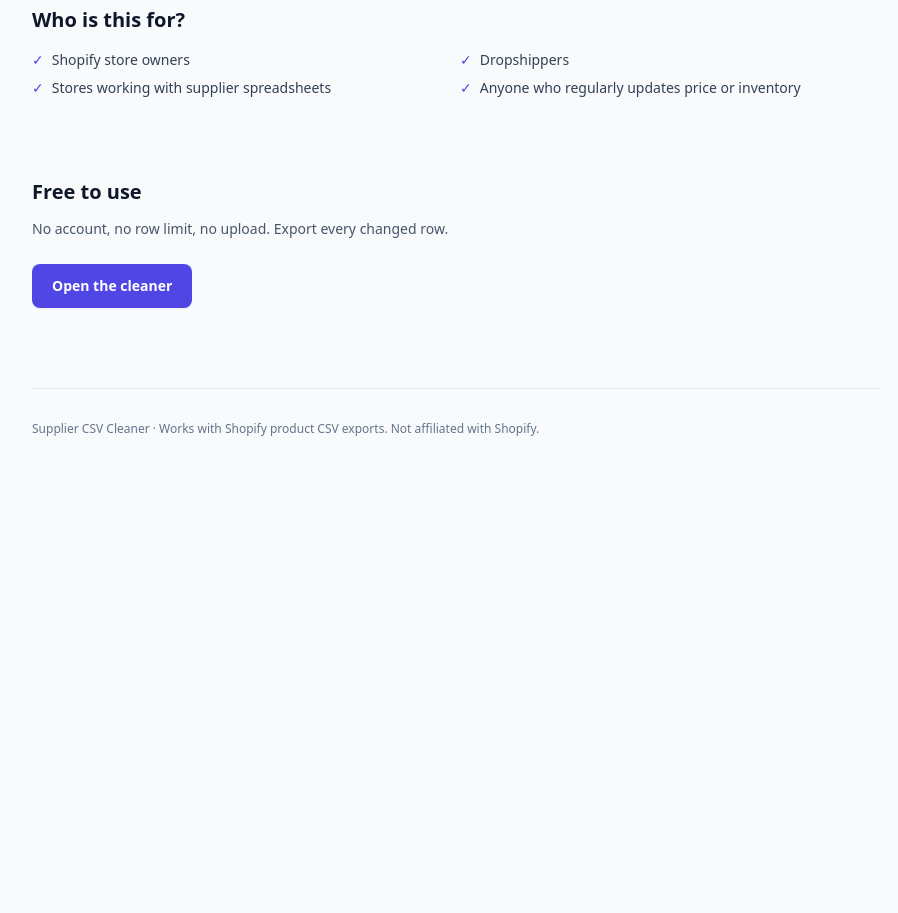
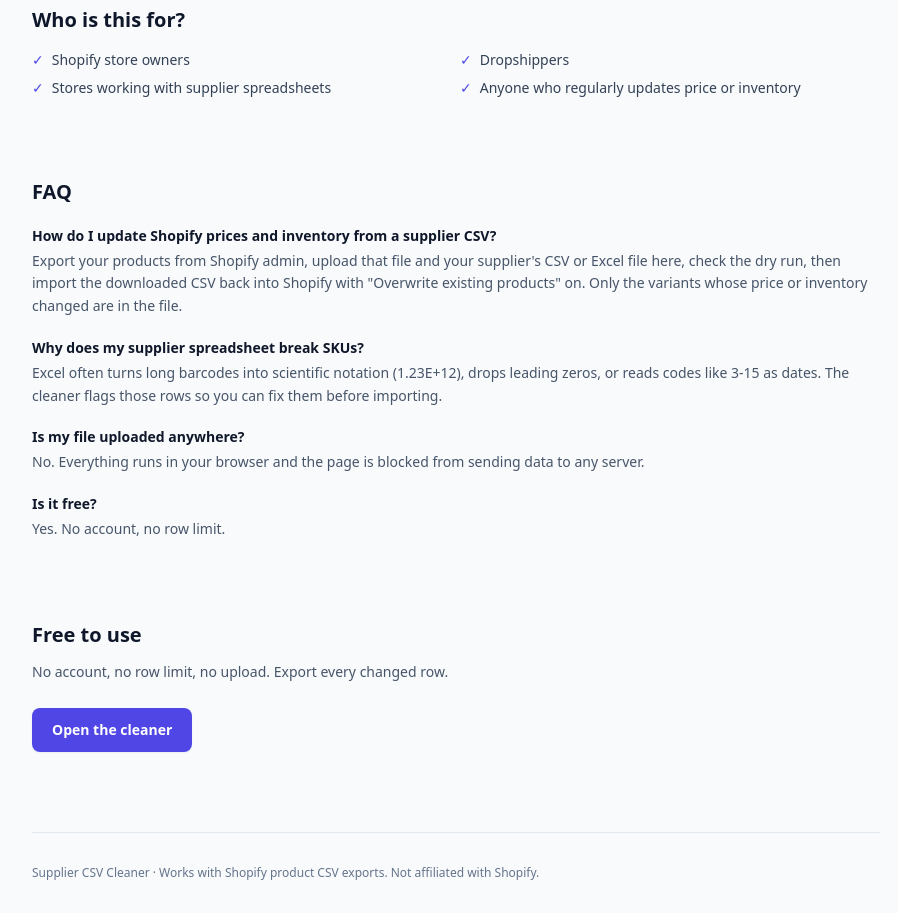
Before and after one commit to Ryan4N72/supplier-csv-clean, a Next.js app: page / in a window 1280 px wide. Shown: the part 980-1893 px from the top of the page, without its empty margins (184-1082 px from the left). Before the commit the page ends 1449 px from the top, so only its background shows below. Built offline with nearby package versions, Linux system fonts and the light colour scheme.

Commit message:
SEO: FAQ section, JSON-LD (SoftwareApplication + FAQPage), IndexNow key

```diff
--- a/src/app/page.tsx
+++ b/src/app/page.tsx
@@ -16,9 +16,56 @@
   "Anyone who regularly updates price or inventory",
 ];
 
+const faqs = [
+  {
+    q: "How do I update Shopify prices and inventory from a supplier CSV?",
+    a: "Export your products from Shopify admin, upload that file and your supplier's CSV or Excel file here, check the dry run, then import the downloaded CSV back into Shopify with \"Overwrite existing products\" on. Only the variants whose price or inventory changed are in the file.",
+  },
+  {
+    q: "Why does my supplier spreadsheet break SKUs?",
+    a: "Excel often turns long barcodes into scientific notation (1.23E+12), drops leading zeros, or reads codes like 3-15 as dates. The cleaner flags those rows so you can fix them before importing.",
+  },
+  {
+    q: "Is my file uploaded anywhere?",
+    a: "No. Everything runs in your browser and the page is blocked from sending data to any server.",
+  },
+  {
+    q: "Is it free?",
+    a: "Yes. No account, no row limit.",
+  },
+];
+
+const jsonLd = {
+  "@context": "https://schema.org",
+  "@graph": [
+    {
+      "@type": "SoftwareApplication",
+      name: "Supplier CSV Cleaner",
+      applicationCategory: "BusinessApplication",
+      operatingSystem: "Web browser",
+      url: "https://supplier-csv-clean.vercel.app/",
+      description:
+        "Free tool that matches a supplier CSV with your Shopify product export and outputs only the price and inventory changes as a Shopify-ready CSV.",
+      offers: { "@type": "Offer", price: "0", priceCurrency: "USD" },
+    },
+    {
+      "@type": "FAQPage",
+      mainEntity: faqs.map((f) => ({
+        "@type": "Question",
+        name: f.q,
+        acceptedAnswer: { "@type": "Answer", text: f.a },
+      })),
+    },
+  ],
+};
+
 export default function LandingPage() {
   return (
     <main className="mx-auto max-w-4xl px-4 sm:px-6">
+      <script
+        type="application/ld+json"
+        dangerouslySetInnerHTML={{ __html: JSON.stringify(jsonLd) }}
+      />
       <nav className="flex items-center justify-between gap-3 py-5 text-sm">
         <span className="font-semibold text-slate-900">Supplier CSV Cleaner</span>
         <div className="flex items-center gap-4">
@@ -86,6 +133,18 @@
         </ul>
       </section>
 
+      <section id="faq" className="py-10">
+        <h2 className="text-xl font-semibold text-slate-900">FAQ</h2>
+        <div className="mt-5 space-y-5">
+          {faqs.map((f) => (
+            <div key={f.q}>
+              <h3 className="text-sm font-semibold text-slate-900">{f.q}</h3>
+              <p className="mt-1 text-sm leading-relaxed text-slate-600">{f.a}</p>
+            </div>
+          ))}
+        </div>
+      </section>
+
       <section id="pricing" className="scroll-mt-6 py-10">
         <h2 className="text-xl font-semibold text-slate-900">Free to use</h2>
         <p className="mt-3 max-w-2xl text-sm leading-relaxed text-slate-600">
```
Also changed, not shown: public/f8d7d06fe4c52723fb207598438d5347.txt (added).
